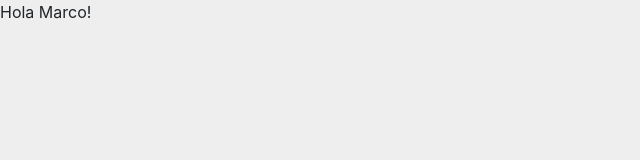
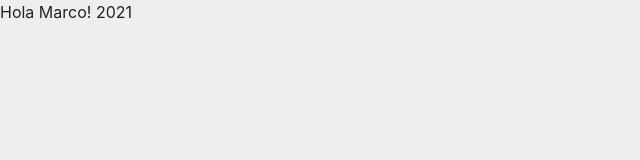
Before and after one commit to Mauriciojq/CAMBIOS, a website: page index.html in a window 1280 px wide. Shown: the full height of the page, 0-640 px from the left. Drawn offline with nearby package versions, Linux system fonts and the light colour scheme.

Commit message:
Update index.html
test

```diff
--- a/index.html
+++ b/index.html
@@ -19,6 +19,6 @@
 </head>
 
 <body style="background: #eeeeee">
-  <div id="container">Hola Marco!</div>
+  <div id="container">Hola Marco! 2021</div>
 </body>
 </html>
```
